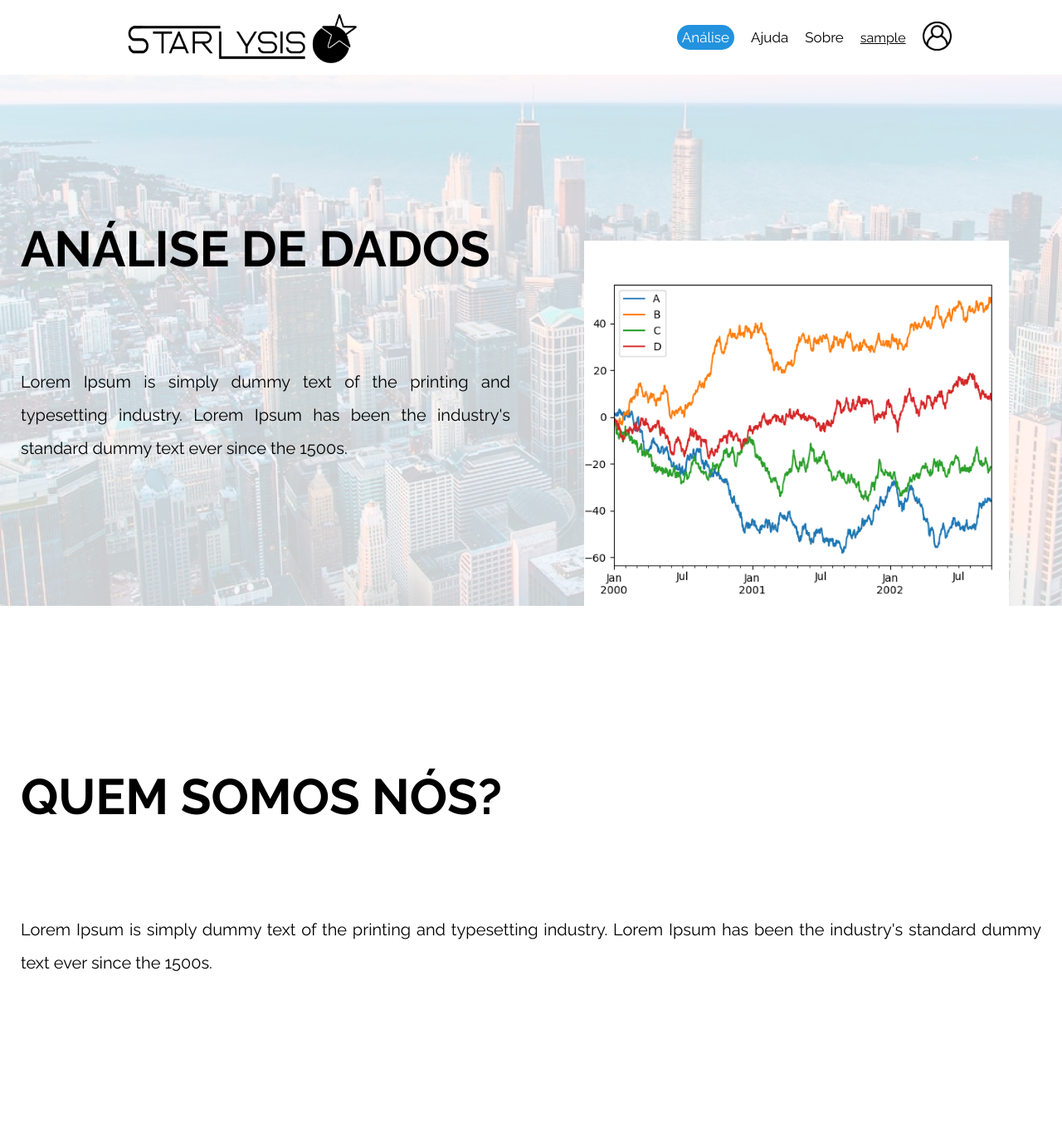
After one commit to gustlok1/starlysis, a PHP site: page /sobre_starlysis.php in a window 1280 px wide. The commit adds this page. Shown: the whole page at 83% size. Run offline with PHP 8.4, Linux system fonts and the light colour scheme; the visitor is signed in with stand-in values (Sample User, id 1).

Commit message:
commit8
Co-authored-by: m4tiolli <m4tiolli@users.noreply.github.com>

```diff
--- a/cadastro_starlysis.php
+++ b/cadastro_starlysis.php
@@ -1,7 +1,6 @@
 <?php
     session_start();
-    if($_SESSION["email"]){
-        #session_destroy();
+    if(isset($_SESSION["email"])){
         header('Location:index.php');
     }
 ?>
--- /dev/null
+++ b/header.php
@@ -0,0 +1,59 @@
+<?php
+    session_start();
+    if(isset($_SESSION["usuario"])){
+        $nome = $_SESSION['nome'];
+        $usuario = $_SESSION['usuario'];
+
+
+        $cabecalho = '<section class="menu">
+        <header class="header center">
+            <a href="index.html"><img src="./src/imgs/logo.png" alt="logo - starlysis" class="header--logo"></a>
+            <img src="./src/imgs/bars.svg" alt="menu" class="menu--bars open" onclick="sideBar()">
+            <section class="menu--section">
+                <ul class="header--sidebar">
+                    <img src="./src/imgs/close.png" alt="menu" class="menu--bars close" onclick="sideBar()">
+
+                    <!--analise/session-->
+                    <li class="header--azul"><a href="#" >Análise</a></li>
+                    <li><a href="./suporte_starlysis.php">Ajuda</a></li>
+                    <li><a href="./sobre_starlysis.php">Sobre</a></li>
+                    <li onclick="toggleMenu()"><u class="header--sidebar--nomeuser">'.$nome.'</u></li>
+                    <li><a class="header--login" href="./login_starlysis.html" onclick="toggleMenu()"><img src="./src/imgs/user.png" alt="usuario" class="header--user"></a></li>
+
+                    <!--pop-up-->
+                    <div class="header--div_login">
+                        <div class="header--div--login">
+                            <div class="header--div_seta"></div>
+                            <form action="sair_sessao.php" method="post" style="display:none;"><input value="sair"type="text" name="sair"><input type="submit" value="enviar" id="submit"></form>
+                            <div class="header--div_links">
+                                <p>Deseja sair?</p>
+                                <label for="submit" style="cursor:pointer;"><p>Sim</p></label>
+                                <p style="cursor:pointer;" onclick="toggleMenu()">Não</p>
+                            </div>
+                        </div>
+                    </div>
+                </ul>
+
+            </section>
+        </header>
+    </section>';
+    } else {
+        $cabecalho = '<section class="menu">
+        <header class="header center">
+            <a href="index.html"><img src="./src/imgs/logo.png" alt="logo - starlysis" class="header--logo"></a>
+            <img src="./src/imgs/bars.svg" alt="menu" class="menu--bars open" onclick="sideBar()">
+            <section class="menu--section">
+                <ul class="header--sidebar">
+                    <img src="./src/imgs/close.png" alt="menu" class="menu--bars close" onclick="sideBar()">
+
+                    <li><a href="./suporte_starlysis.php">Ajuda</a></li>
+                    <li><a href="./sobre_starlysis.php">Sobre</a></li>
+                    <p class="header--azul" ><a href="./cadastro_starlysis.php">Cadastre-se</a></p>
+                    <li><a href="./login_starlysis.php">Entrar</a></li>
+                </ul>
+
+            </section>
+        </header>
+    </section>';
+    }
+?>
--- /dev/null
+++ b/sobre_starlysis.php
@@ -0,0 +1,34 @@
+<?php
+    require('header.php');
+?>
+<html lang="pt-br">
+<head>
+    <meta charset="UTF-8">
+    <meta http-equiv="X-UA-Compatible" content="IE=edge">
+    <meta name="viewport" content="width=device-width, initial-scale=1.0">
+    <link rel="stylesheet" href="src/css/style_pagprincipal.css">
+    <link rel="stylesheet" href="src/css/style_pagsobre.css">
+    <link rel="stylesheet" href="src/css/formatacao.css">
+    <title>STARLYSIS - Página Sobre Nós</title>
+</head>
+<body>
+    <?php
+        echo $cabecalho;
+    ?>
+    <main class="main1">
+        <section class="main1--textos">
+            <h1>ANÁLISE DE DADOS</h1>
+            <p>Lorem Ipsum is simply dummy text of the printing and typesetting industry. Lorem Ipsum has been the industry's standard dummy text ever since the 1500s.</p>
+        </section>
+        <img src="./src/imgs/grapich2.png" alt="gráfico" class="main1--grafico">
+    </main>
+
+    <main class="main1 m2">
+    <section class="main1--textos">
+            <h1>Quem somos nós?</h1>
+            <p>Lorem Ipsum is simply dummy text of the printing and typesetting industry. Lorem Ipsum has been the industry's standard dummy text ever since the 1500s.</p>
+        </section>
+    </main>
+</body>
+    <script src="./src/scripts/script_pagprincipal.js"></script>
+</html>
--- a/src/css/style_pagprincipal.css
+++ b/src/css/style_pagprincipal.css
@@ -5,11 +5,11 @@
     width: 80%;
     margin: 0 auto;
 }
-
+/*
 .menu{
     position: absolute;
 }
-
+*/
 .c-laranja{
     color: #f87817;
 }
@@ -59,9 +59,11 @@
 .header--azul a {
     color: white;
 }
-
-.header--sidebar li a:hover{
-    font-size: 20px;
+.header--sidebar--nomeuser{
+    transition: .3s;
+}
+.header--sidebar li a:hover,.header--sidebar--nomeuser:hover{
+    font-size: 19px;
 }
 
 .header--azul:hover > a{
@@ -147,7 +149,7 @@
     justify-content: space-around;
 
 }
-.main--titulo{
+.main--titulo, .main1--textos h1{
     font-size: 50px;
     width: 50%;
     line-height: 80px;
@@ -166,7 +168,7 @@
 }
 */
 
-.main--texto{
+.main--texto, .main1--textos p{
     font-size: 20px;
     width: 50%;
     text-align: justify;
@@ -263,7 +265,7 @@
     .header--user{
         display: none;
     }
-    .header a{
+    .header a, .header--sidebar--nomeuser{
         color: white;
     }
     .header--sidebar a{
--- /dev/null
+++ b/src/css/style_pagsobre.css
@@ -0,0 +1,38 @@
+.main1{
+    width: 100%;
+    height: 80vh;
+    background-image: url(../imgs/bg-cidade.png);
+    background-size: cover;
+    background-attachment: fixed;
+    display: grid;
+    grid-template-columns: repeat(2,50%);
+    align-items: center;
+    justify-content: center;
+}
+.main1.m2{
+    background:none;
+    display: flex;
+    flex-direction: column;
+    align-items: center;
+}
+
+.main1--textos{
+    padding: 25px;
+    margin: 0 auto;
+    grid-column: 1;
+    width: 100%;
+}
+.main1--textos h1{
+    margin-bottom: 100px;
+    font-weight: 700;
+    font-size: 60px;
+}
+.main1--textos h1,.main1--textos P{
+    width: inherit;
+}
+.main1--grafico{
+    width: 80%;
+    grid-column: 2;
+    margin: 0 auto;
+    margin-bottom: -200px;
+}
```
Also changed, not shown: email.php (added, +23 -0 lines), index.php (+6 -35 lines), login.php (added, +40 -0 lines), login_starlysis.html (deleted, +0 -54 lines), login_starlysis.php (added, +47 -0 lines), src/css/style_paglogin.css (added, +15 -0 lines), suporte_starlysis.php (added, +19 -0 lines), sobre_starlysis.html (deleted), src/imgs/bg-cidade.png (added), src/imgs/grapich2.png (added), src/sql/esquema-banco.sql (renamed from esquema-banco.sql), suporte_starlysis.html (deleted).
